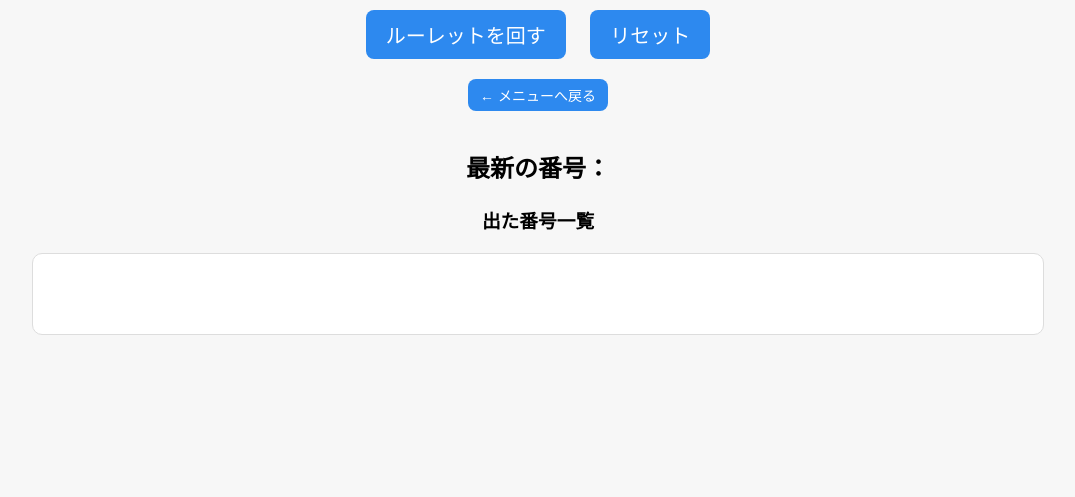
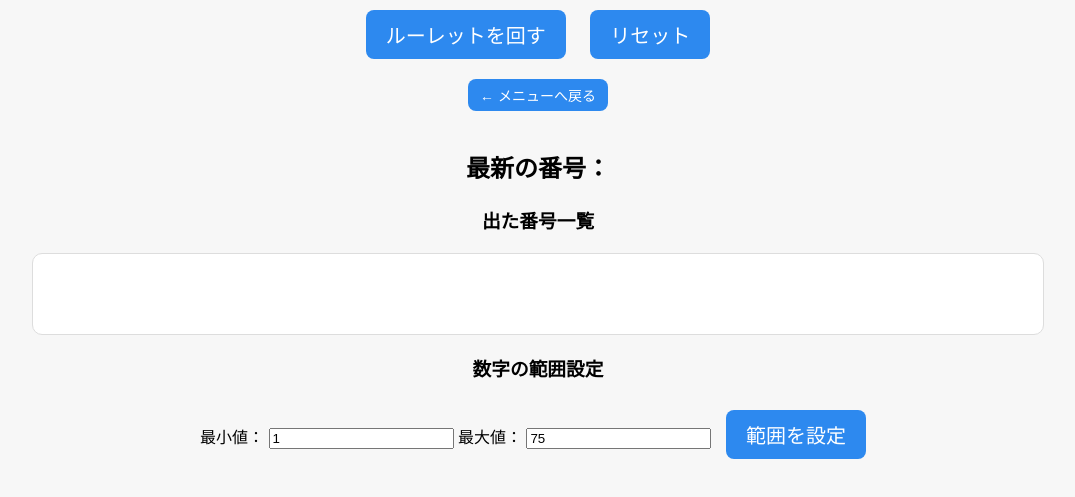
Before and after one commit to thazk1717-alt/bingoparty, a website: page public/admin.html in a window 1280 px wide. Shown: the part 115-612 px from the top of the page, without its empty margins (102-1177 px from the left). Drawn offline with nearby package versions, Linux system fonts and the light colour scheme; no server answers; a web font is replaced by a local one.

Commit message:
Update admin.html

```diff
--- a/public/admin.html
+++ b/public/admin.html
@@ -79,6 +79,17 @@
       document.getElementById("list").textContent = "";
     });
   </script>
+  <h3>数字の範囲設定</h3>
+  <label>
+    最小値：
+    <input type="number" id="min" value="1">
+  </label>
+  <label>
+    最大値：
+    <input type="number" id="max" value="75">
+  </label>
+<button id="setRange">範囲を設定</button>
+
 
   <script src="/script.js"></script>
 </body>
```
